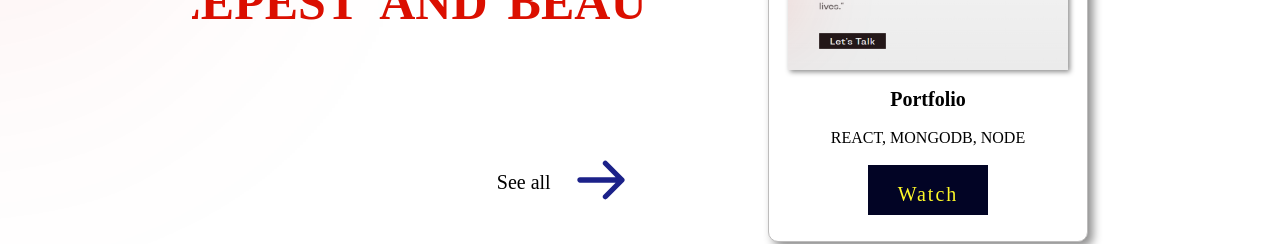
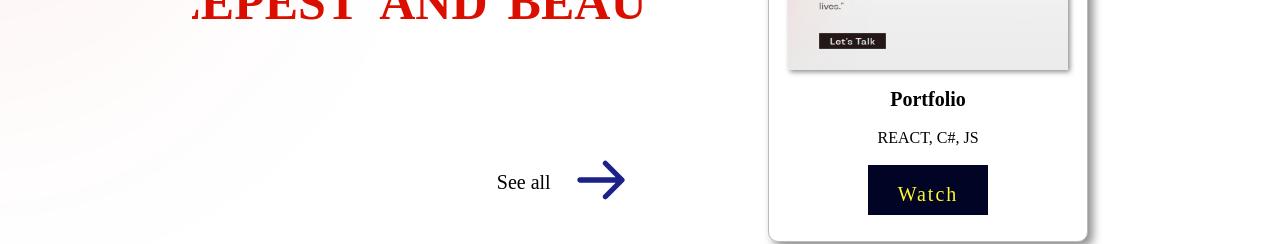
Before and after one commit to jdrcabrera123/portfolio, a React (Vite) app: page /#/ in a window 1280 px wide. Shown: the part 860-1104 px from the top of the page. Built offline with nearby package versions, Linux system fonts and the light colour scheme; a web font is replaced by a local one.

Commit message:
changes in home card

```diff
--- a/src/components/SliderHomePage.jsx
+++ b/src/components/SliderHomePage.jsx
@@ -7,7 +7,7 @@ export default function SliderHomePage() {
         <div className="slideCard">
           <div className="imgIn"></div>
           <h2 className="titleCard">Portfolio</h2>
-          <p className="descriptionCard"> react, mongoDB, node</p>
+          <p className="descriptionCard"> React, C#, JS</p>
           <button className="btnWatch">
             <a href="">Watch</a>
           </button>
```
